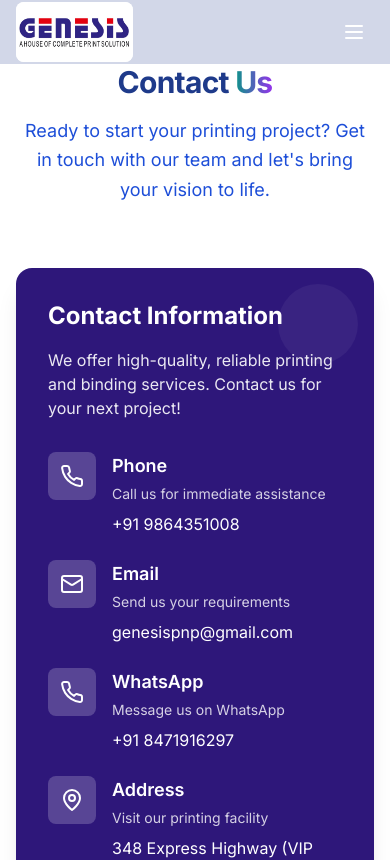
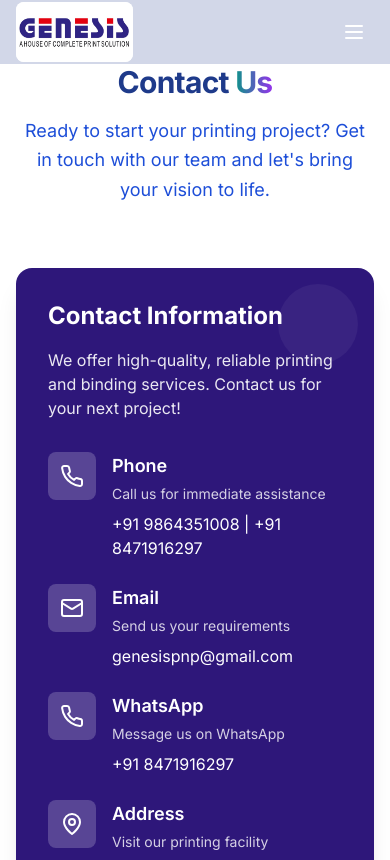
Before and after one commit to luiteteam/Genesis-Print, a React (Vite) app: page /contact in a window 390 px wide. Shown: the top 860 px of the page. Built offline with nearby package versions, Linux system fonts and the light colour scheme.

Commit message:
fix: Update contact information in Contact component to include an additional phone number for better accessibility

```diff
--- a/src/components/Contact.tsx
+++ b/src/components/Contact.tsx
@@ -125,8 +125,7 @@ const Contact = () => {
     {
       icon: Phone,
       title: 'Phone',
-      content: '+91 9864351008',
-      href: 'tel:+919864351008',
+      content: '+91 9864351008 | +91 8471916297',
       description: 'Call us for immediate assistance'
     },
     {
```
